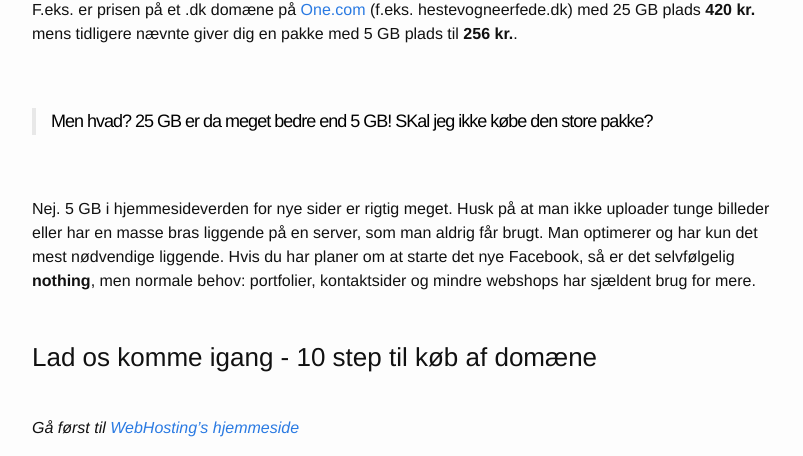
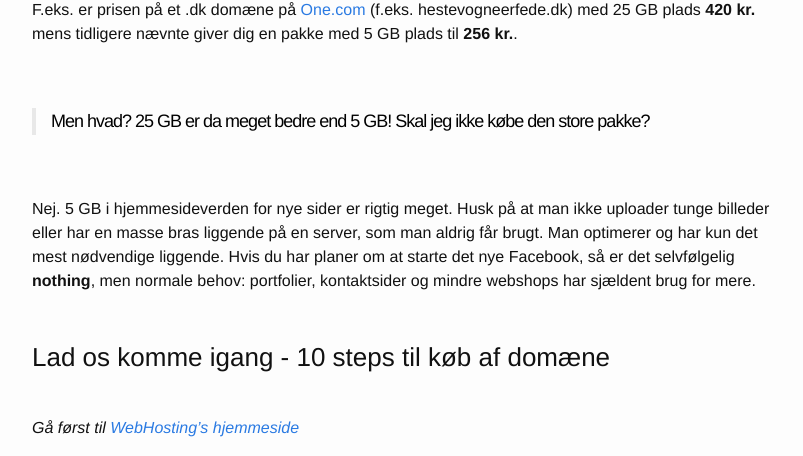
Before and after one commit to peterhoejlundandersen/hilsen, a Jekyll site: the page built from _posts/wordpress/2018-02-20-del-5-koeb-af-domæne.markdown, in a window 1280 px wide. Shown: the part 535-991 px from the top of the page, without its empty margins (238-1041 px from the left). Built offline with Jekyll 4.4.1, drawn with Linux system fonts in a browser that asks for light colours; some of the changed text lies outside the part shown.

Commit message:
finished pagination

```diff
--- a/_posts/wordpress/2018-02-20-del-5-koeb-af-domæne.markdown
+++ b/_posts/wordpress/2018-02-20-del-5-koeb-af-domæne.markdown
@@ -10,11 +10,11 @@
 
 F.eks. er prisen på et .dk domæne på [One.com](https://www.one.com/da/){:target="_blank"} (f.eks. hestevogneerfede.dk) med 25 GB plads **420 kr.** mens tidligere nævnte giver dig en pakke med 5 GB plads til **256 kr.**.
 
-> Men hvad? 25 GB er da meget bedre end 5 GB! SKal jeg ikke købe den store pakke?
+> Men hvad? 25 GB er da meget bedre end 5 GB! Skal jeg ikke købe den store pakke?
 
 Nej. 5 GB i hjemmesideverden for nye sider er rigtig meget. Husk på at man ikke uploader tunge billeder eller har en masse bras liggende på en server, som man aldrig får brugt. Man optimerer og har kun det mest nødvendige liggende. Hvis du har planer om at starte det nye Facebook, så er det selvfølgelig **nothing**, men normale behov: portfolier, kontaktsider og mindre webshops har sjældent brug for mere.
 
-### Lad os komme igang - 10 step til køb af domæne
+### Lad os komme igang - 10 steps til køb af domæne
 
 <br>
 *Gå først til [WebHosting's hjemmeside](https://www.webhosting.dk/){:target="_blank"}*
--- a/_sass/minima/_layout.scss
+++ b/_sass/minima/_layout.scss
@@ -10,6 +10,20 @@
 .site-title-footer {
 	overflow: hidden;
 	height: 100px;
+}
+
+.hilsen-pagination a {
+    width: 50%;
+    display: inline-block;
+    padding: 0;
+    float: left;
+    border: 2px solid white;
+    box-sizing: border-box;
+    padding: 0px 4px;
+}
+
+.hilsen-pagination a:last-child {
+  text-align: right;
 }
 .site-title {
   @include relative-font-size(1.625);
```
Also changed, not shown: other parts of _posts/wordpress/2018-02-20-del-5-koeb-af-domæne.markdown (+3 -3 lines), _posts/wordpress/2018-02-23-del-6-skub-op.markdown (+10 -8 lines), 4 other files.
